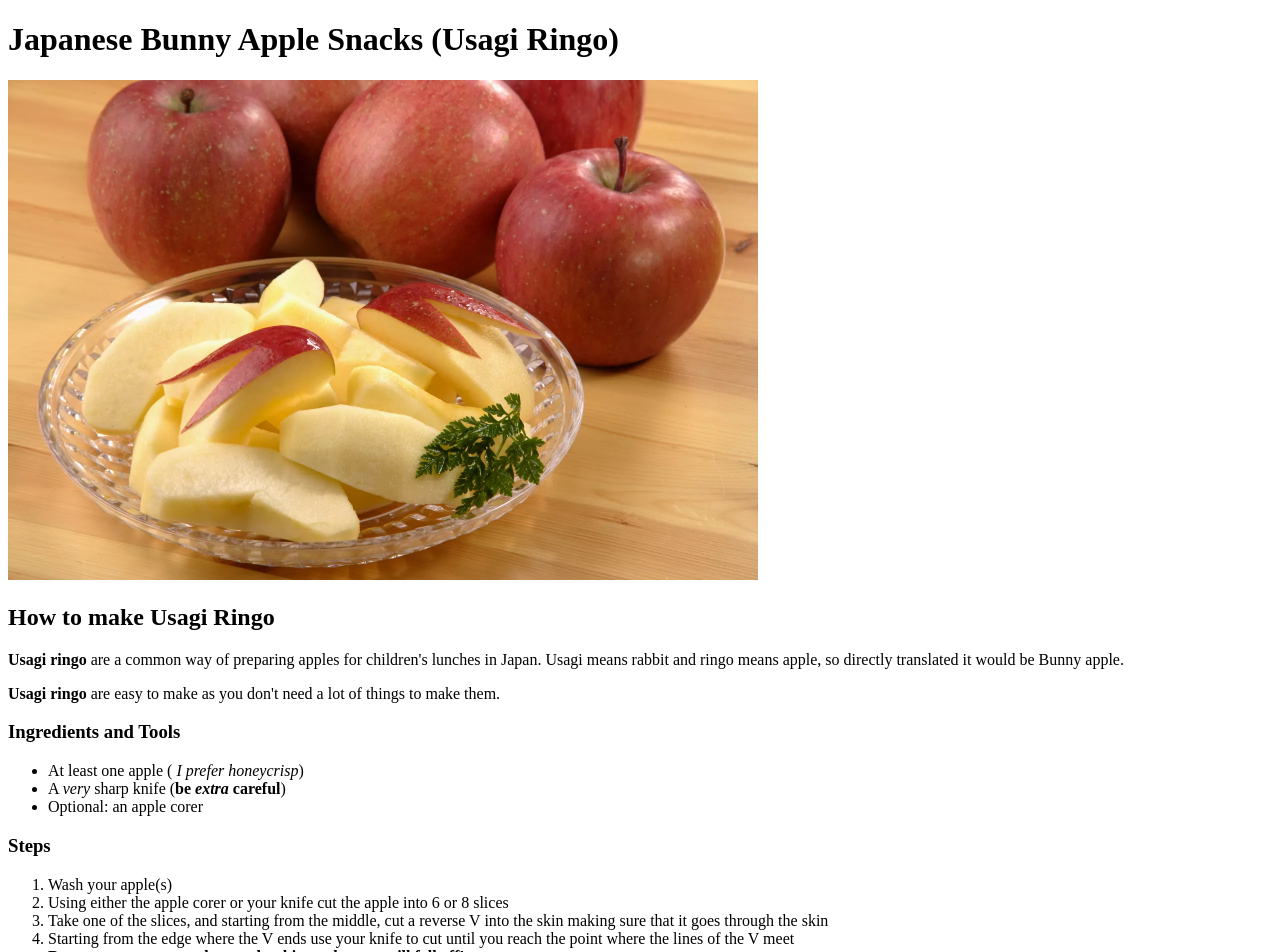
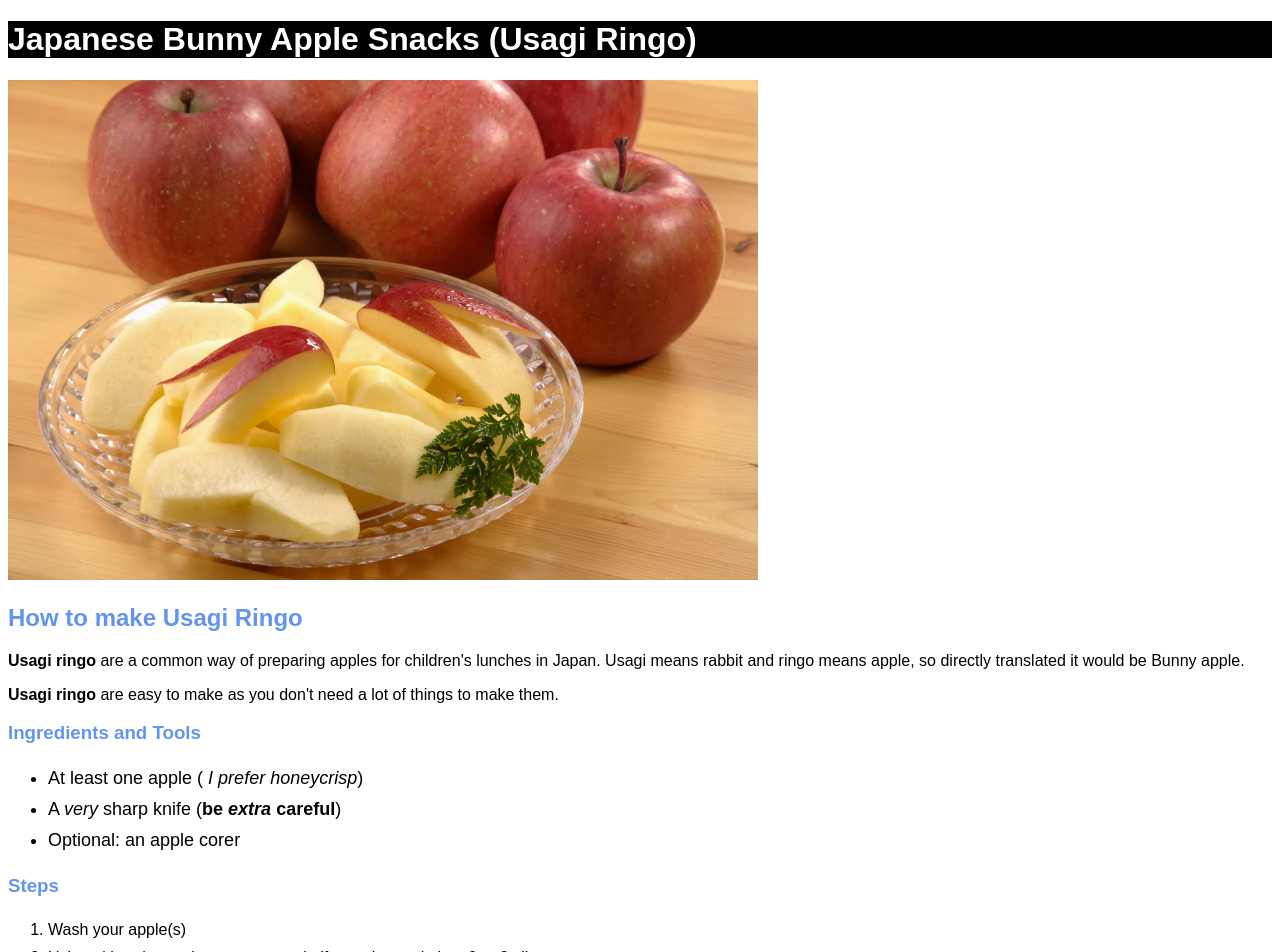
Before and after one commit to Blkshroud/odin-recipes, a plain HTML site: page recipes/usagiRingo.html in a window 1280 px wide. Shown: the top 952 px of the page. Drawn offline with Linux system fonts and the light colour scheme.

Commit message:
Created actual styling in CSS A special ID was created to be used on the usagiRingo page as it did not have any br tags and adding padding was causing the others to be too wide. May want to consider removing the br tags from the other pages and making the padding change site wide in the future.

```diff
--- a/css/styles.css
+++ b/css/styles.css
@@ -0,0 +1,32 @@
+* {
+    font-family: Arial, Helvetica, sans-serif;
+}
+
+h1 {
+    background-color: black;
+    color: white;
+}
+
+.odin {
+    background-color: gray;
+    color: yellow;
+}
+
+h2,
+h3 {
+    color: cornflowerblue;
+}
+
+.lists {
+    font-size: 18px;
+}
+
+ul li {
+    padding-top: 5px;
+    padding-bottom: 5px;
+}
+
+#different li {
+    padding-top: 5px;
+    padding-bottom: 5px;
+}
--- a/recipes/usagiRingo.html
+++ b/recipes/usagiRingo.html
@@ -20,13 +20,13 @@
            <strong> Usagi ringo </strong> are easy to make as you don't need a lot of things to make them.
         </p>
         <h3>Ingredients and Tools</h3>
-        <ul>
+        <ul class="lists">
             <li>At least one apple (<em> I prefer honeycrisp</em>)</li>
             <li>A <em>very</em> sharp knife (<strong>be <em> extra </em>careful</strong>)</li>
             <li>Optional: an apple corer</li>
         </ul>
         <h3>Steps</h3>
-        <ol>
+        <ol id="different">
             <li>Wash your apple(s)</li>
             <li>Using either the apple corer or your knife cut the apple into 6 or 8 slices</li>
             <li>Take one of the slices, and starting from the middle, cut a reverse V into the skin making sure that it goes through the skin</li>
```
Also changed, not shown: index.html (+1 -1 lines), recipes/beefTipsAndTots.html (+1 -1 lines), recipes/frenchFriedPotatoes.html (+1 -1 lines).
